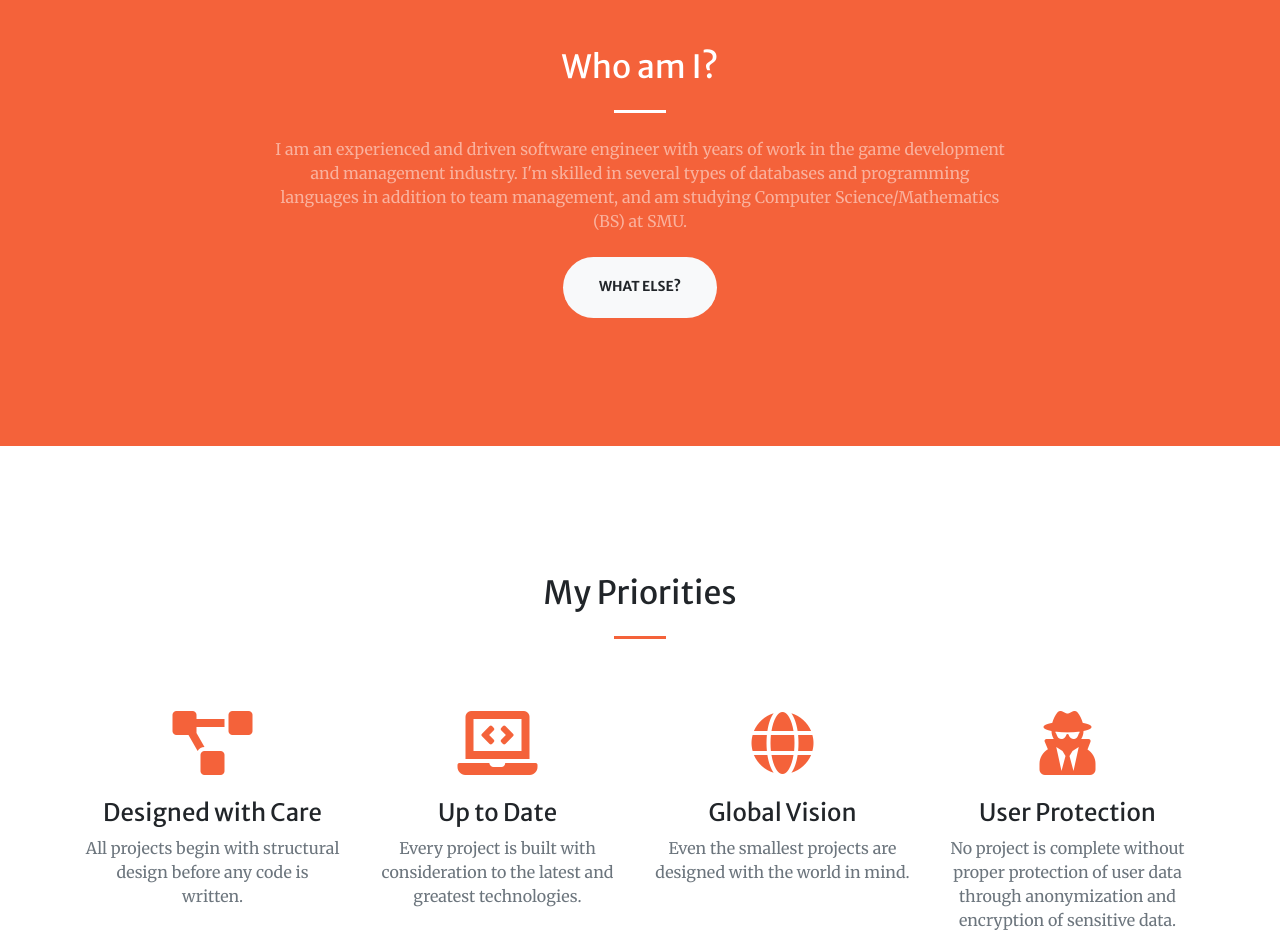
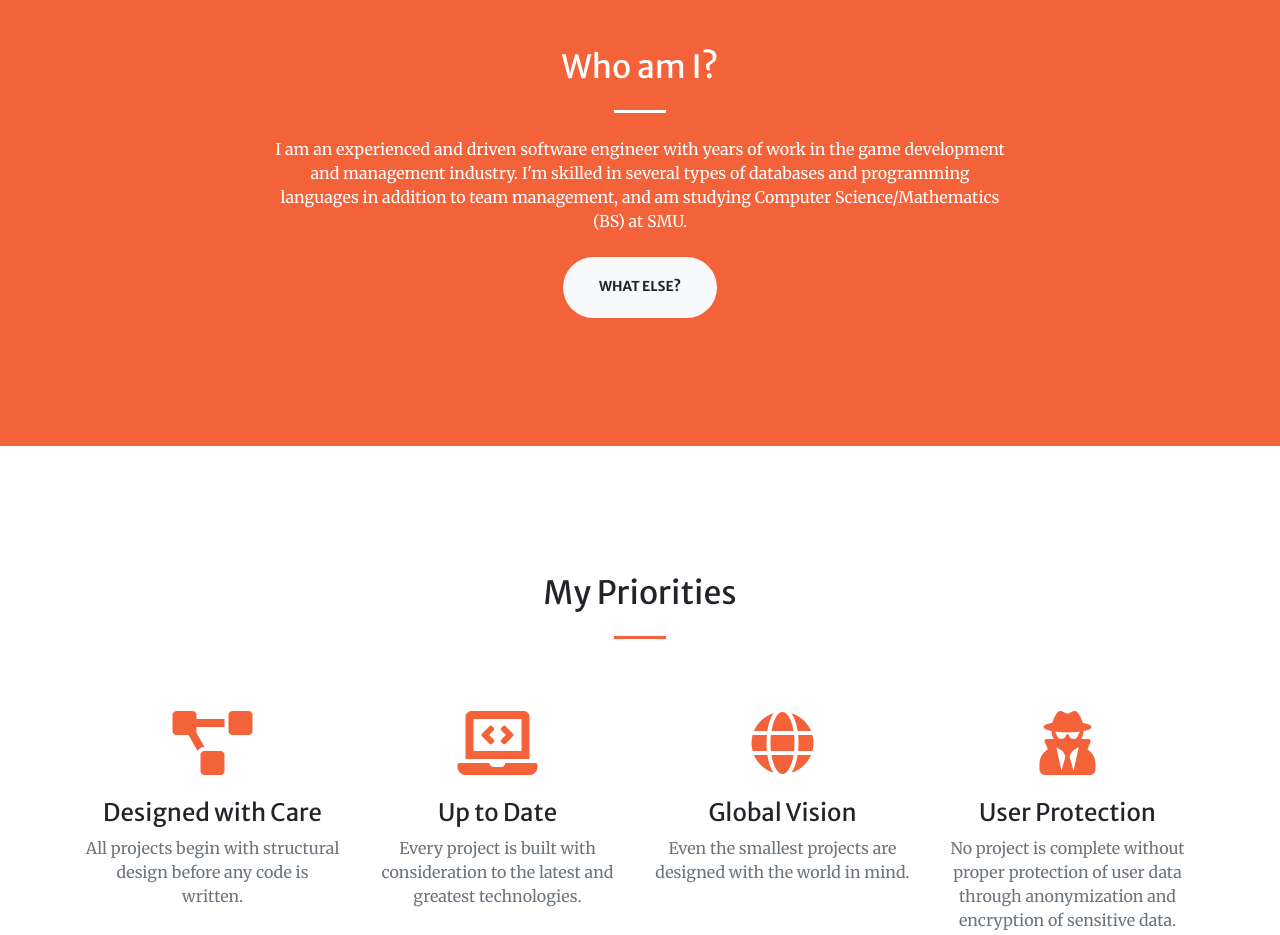
Before and after one commit to alexjmeech/alexjmeech.github.io, a plain HTML site: page index.html in a window 1280 px wide. Shown: the part 880-1815 px from the top of the page. Drawn offline with Linux system fonts and the light colour scheme.

Commit message:
Make "About Me" text pop more

```diff
--- a/index.html
+++ b/index.html
@@ -73,7 +73,7 @@
         <div class="col-lg-8 text-center">
           <h2 class="text-white mt-0">Who am I?</h2>
           <hr class="divider light my-4">
-          <p class="text-white-50 mb-4">I am an experienced and driven software engineer with years of work in the game development and management industry. I'm skilled in several types of databases and programming languages in addition to team management, and am studying Computer Science/Mathematics (BS) at SMU.</p>
+          <p class="text-white mb-4">I am an experienced and driven software engineer with years of work in the game development and management industry. I'm skilled in several types of databases and programming languages in addition to team management, and am studying Computer Science/Mathematics (BS) at SMU.</p>
           <a class="btn btn-light btn-xl js-scroll-trigger" href="#priorities">What Else?</a>
         </div>
       </div>
```
